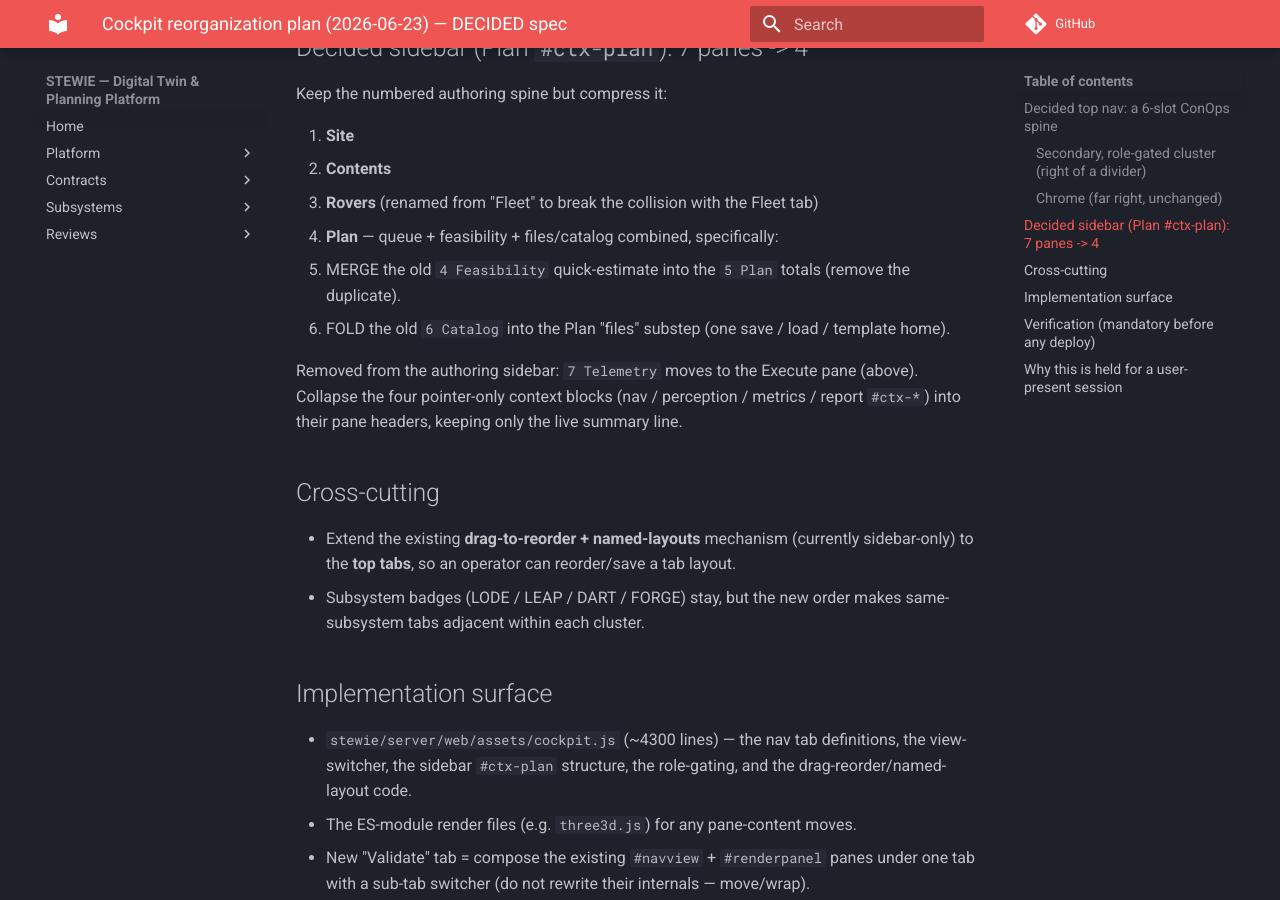
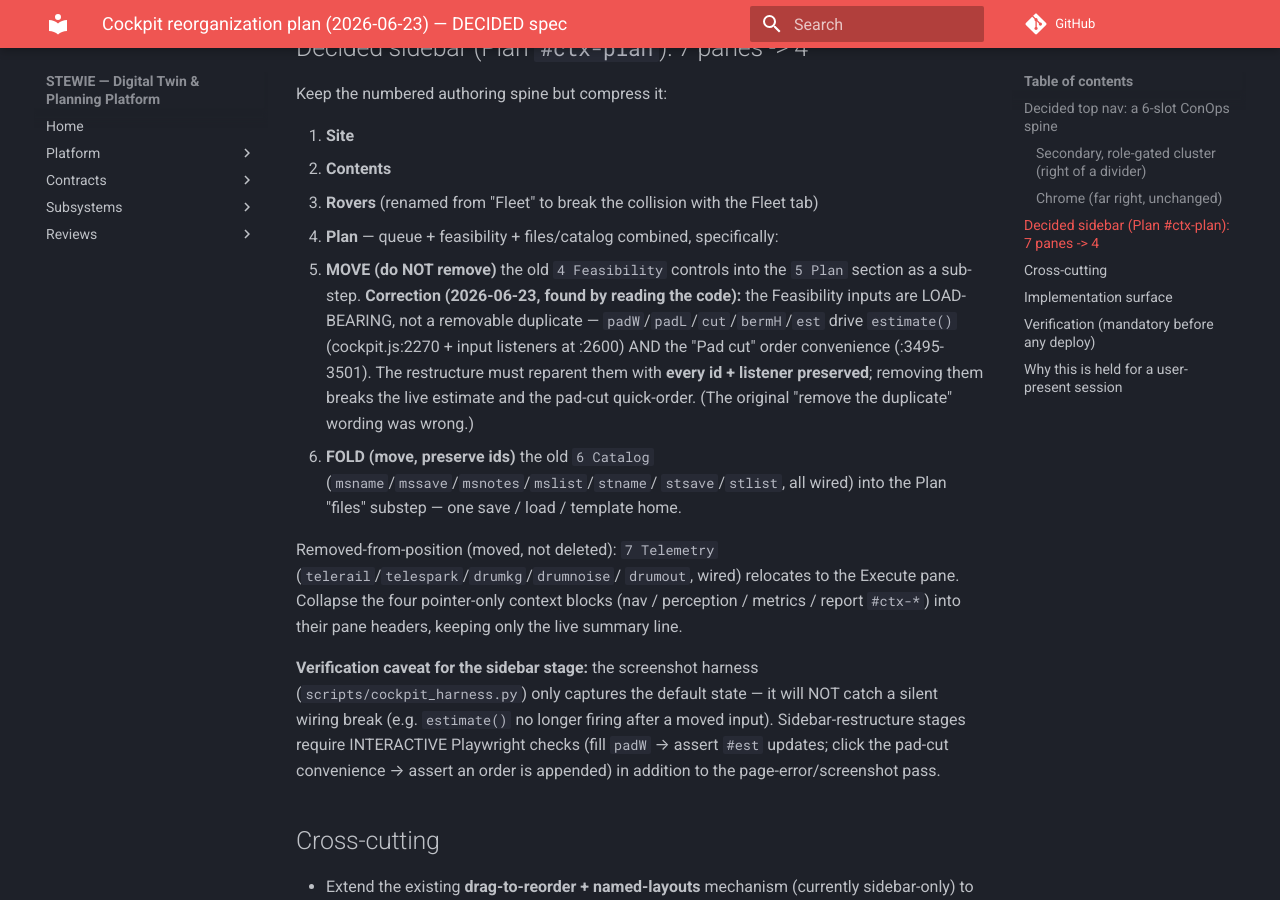
Before and after one commit to stewie-sw/stewie, an MkDocs documentation site: the page built from docs/cockpit_reorg_plan_2026-06-23.md, in a window 1280 px wide and 900 px high, scrolled down 1513 px. Built offline with MkDocs 1.6.1 and Material for MkDocs 9.7.7, drawn with Linux system fonts in a browser that asks for light colours; comment, search, counter and statistics services are not loaded.

Commit message:
cockpit reorg spec: correct the sidebar merge (Feasibility is load-bearing, not a duplicate)
Reading cockpit.js for stage 3 (sidebar 7->4) showed the spec was wrong: the '4 Feasibility' inputs
(padW/padL/cut/bermH/est) are NOT a removable duplicate -- they drive estimate() (cockpit.js:2270 +
input listeners :2600) and the 'Pad cut' order convenience (:3495-3501). The restructure must MOVE them
(reparent into the Plan section) with every id + listener preserved, never remove. Same for Catalog
(msname/mssave/.../stlist) and Telemetry (telerail/.../drumout). Also recorded a verification caveat: a
sidebar-wiring change can break silently (estimate no longer firing) in a way the screenshot harness
won't catch -- those stages need INTERACTIVE Playwright assertions (fill padW -> #est updates; pad-cut ->
order appended). No code change; spec doc only.

```diff
--- a/docs/cockpit_reorg_plan_2026-06-23.md
+++ b/docs/cockpit_reorg_plan_2026-06-23.md
@@ -56,12 +56,24 @@ Keep the numbered authoring spine but compress it:
 2. **Contents**
 3. **Rovers** (renamed from "Fleet" to break the collision with the Fleet tab)
 4. **Plan** — queue + feasibility + files/catalog combined, specifically:
-   - MERGE the old `4 Feasibility` quick-estimate into the `5 Plan` totals (remove the duplicate).
-   - FOLD the old `6 Catalog` into the Plan "files" substep (one save / load / template home).
+   - **MOVE (do NOT remove)** the old `4 Feasibility` controls into the `5 Plan` section as a sub-step.
+     **Correction (2026-06-23, found by reading the code):** the Feasibility inputs are LOAD-BEARING, not
+     a removable duplicate — `padW`/`padL`/`cut`/`bermH`/`est` drive `estimate()` (cockpit.js:2270 +
+     input listeners at :2600) AND the "Pad cut" order convenience (:3495-3501). The restructure must
+     reparent them with **every id + listener preserved**; removing them breaks the live estimate and the
+     pad-cut quick-order. (The original "remove the duplicate" wording was wrong.)
+   - **FOLD (move, preserve ids)** the old `6 Catalog` (`msname`/`mssave`/`msnotes`/`mslist`/`stname`/
+     `stsave`/`stlist`, all wired) into the Plan "files" substep — one save / load / template home.
 
-Removed from the authoring sidebar: `7 Telemetry` moves to the Execute pane (above). Collapse the four
-pointer-only context blocks (nav / perception / metrics / report `#ctx-*`) into their pane headers,
-keeping only the live summary line.
+Removed-from-position (moved, not deleted): `7 Telemetry` (`telerail`/`telespark`/`drumkg`/`drumnoise`/
+`drumout`, wired) relocates to the Execute pane. Collapse the four pointer-only context blocks
+(nav / perception / metrics / report `#ctx-*`) into their pane headers, keeping only the live summary line.
+
+**Verification caveat for the sidebar stage:** the screenshot harness (`scripts/cockpit_harness.py`) only
+captures the default state — it will NOT catch a silent wiring break (e.g. `estimate()` no longer firing
+after a moved input). Sidebar-restructure stages require INTERACTIVE Playwright checks (fill `padW` →
+assert `#est` updates; click the pad-cut convenience → assert an order is appended) in addition to the
+page-error/screenshot pass.
 
 ## Cross-cutting
 
```
